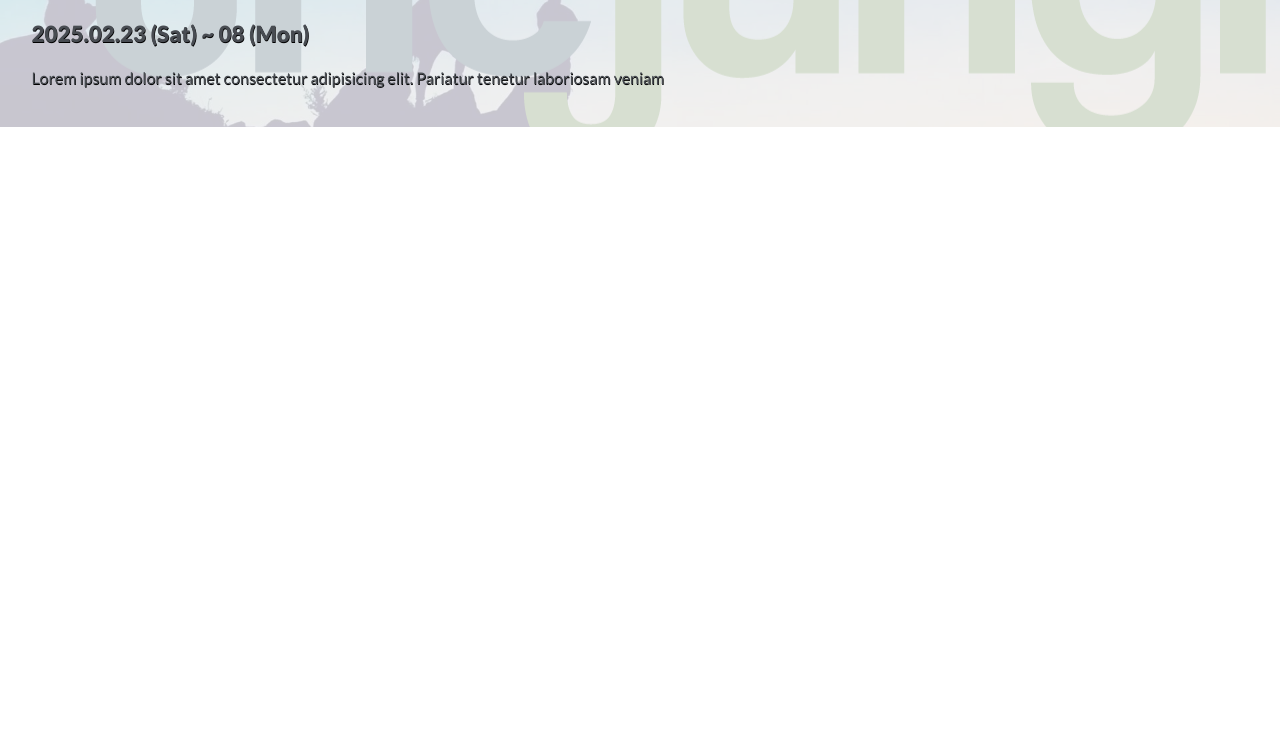
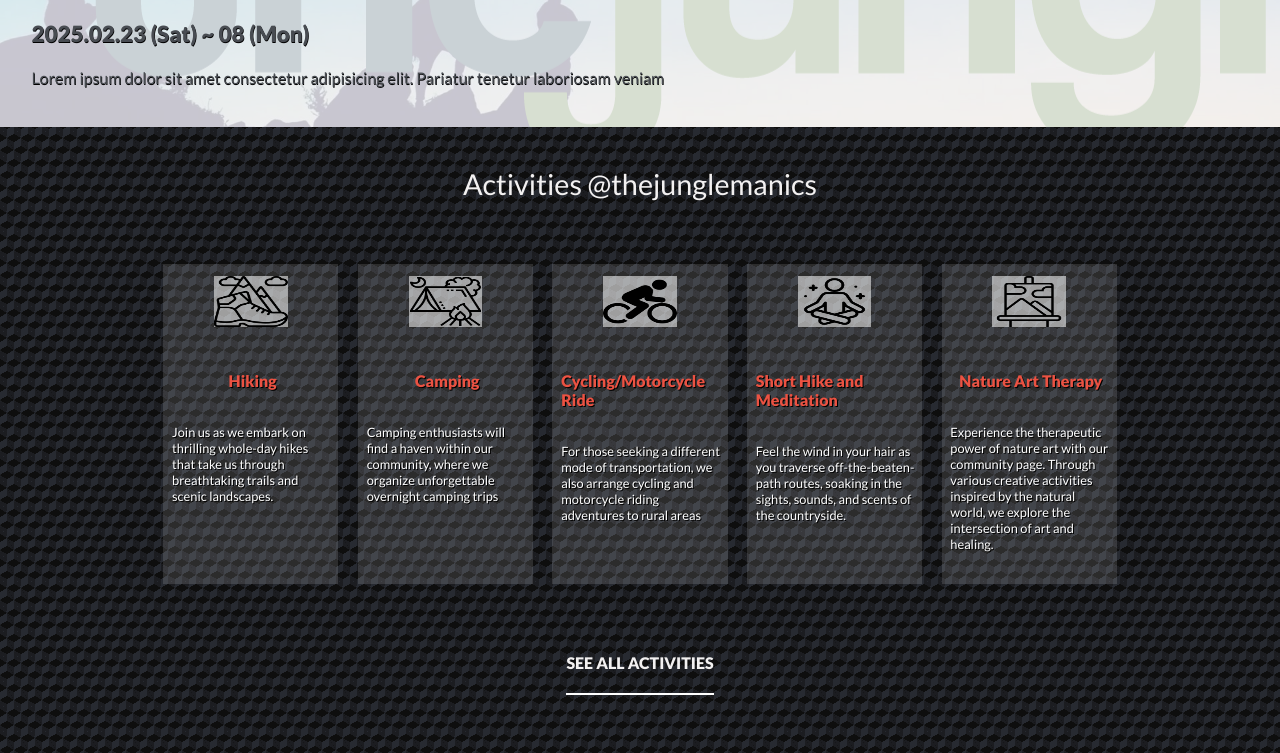
Before and after one commit to pushkar1995/capstone-project1.0, a website: page index.html in a window 1280 px wide. Shown: the part 444-1197 px from the top of the page. Before the commit the page ends 800 px from the top, so only its background shows below. Drawn offline with Linux system fonts and the light colour scheme.

Commit message:
Add Activity Card of Jungle Manics

```diff
--- a/index.html
+++ b/index.html
@@ -85,6 +85,69 @@
         </div>
     </section>
 
+    <section id='activities' class="main-activities-section">
+        <div class="activities-header-div">
+            <h3 class="activity-header">Activities @thejunglemanics</h3>
+        </div>
+        <div class="jm-activity-div">
+            <article class="jm-activity">
+                <div class="activity-icon"><img src="JM-Images/ActivitiesIcons/HikingIcon.png"></div>
+                <div class="activity-name">
+                    <h4>Hiking</h4>
+                </div>
+                <div class="activity-description">
+                    <p>Join us as we embark on thrilling whole-day hikes that take us through breathtaking trails and
+                        scenic landscapes.</p>
+                </div>
+            </article>
+            <article class="jm-activity">
+                <div class="activity-icon"><img src="JM-Images/ActivitiesIcons/CampingIcon.png"></div>
+                <div class="activity-name">
+                    <h4>Camping</h4>
+                </div>
+                <div class="activity-description">
+                    <p>Camping enthusiasts will find a haven within our community,
+                        where we organize unforgettable overnight camping trips</p>
+                </div>
+            </article>
+            <article class="jm-activity">
+                <div class="activity-icon"><img src="JM-Images/ActivitiesIcons/BicycleIcon.png"></div>
+                <div class="activity-name">
+                    <h4>Cycling/Motorcycle Ride</h4>
+                </div>
+                <div class="activity-description">
+                    <p>For those seeking a different mode of transportation, we also arrange cycling and motorcycle
+                        riding adventures to rural areas</p>
+                </div>
+            </article>
+            <article class="jm-activity">
+                <div class="activity-icon"><img src="JM-Images/ActivitiesIcons/MeditationIcon.png"></div>
+                <div class="activity-name">
+                    <h4>Short Hike and Meditation</h4>
+                </div>
+                <div class="activity-description">
+                    <p>Feel the wind in your hair as you traverse off-the-beaten-path routes, soaking in the sights,
+                        sounds, and scents of the countryside.
+                    </p>
+                </div>
+            </article>
+            <article class="jm-activity">
+                <div class="activity-icon"><img src="JM-Images/ActivitiesIcons/ArtTherapyIcon.png"></div>
+                <div class="activity-name">
+                    <h4>Nature Art Therapy</h4>
+                </div>
+                <div class="activity-description">
+                    <p>Experience the therapeutic power of nature art with our community page. Through various creative
+                        activities inspired by
+                        the natural world, we explore the intersection of art and healing. </p>
+                </div>
+            </article>
+        </div>
+        <div class="desktop-seeall-activities">
+            <h4>SEE ALL ACTIVITIES</h4>
+        </div>
+    </section>
+
     <script src="https://kit.fontawesome.com/bd350dc967.js" crossorigin="anonymous"></script>
 </body>
 
--- a/style.css
+++ b/style.css
@@ -111,8 +111,76 @@ body {
   color: #484c52;
 }
 
+.main-activities-section {
+  background-color: #272a31;
+  opacity: 1;
+  background-image: linear-gradient(30deg, #0e0e0e 12%, transparent 12.5%, transparent 87%, #0e0e0e 87.5%, #0e0e0e), linear-gradient(150deg, #0e0e0e 12%, transparent 12.5%, transparent 87%, #0e0e0e 87.5%, #0e0e0e), linear-gradient(30deg, #0e0e0e 12%, transparent 12.5%, transparent 87%, #0e0e0e 87.5%, #0e0e0e), linear-gradient(150deg, #0e0e0e 12%, transparent 12.5%, transparent 87%, #0e0e0e 87.5%, #0e0e0e), linear-gradient(60deg, #0e0e0e77 25%, transparent 25.5%, transparent 75%, #0e0e0e77 75%, #0e0e0e77), linear-gradient(60deg, #0e0e0e77 25%, transparent 25.5%, transparent 75%, #0e0e0e77 75%, #0e0e0e77);
+  background-size: 14px 25px;
+  background-position: 0 0, 0 0, 7px 12px, 7px 12px, 0 0, 7px 12px;
+  margin-top: -5%;
+  color: #f3f1f1;
+  display: flex;
+  flex-direction: column;
+  align-items: center;
+  justify-content: center;
+}
+
+.activities-header-div {
+  width: 50%;
+}
+
+.activity-header {
+  font-weight: 400;
+  padding: 7%;
+  text-align: center;
+  position: relative;
+  font-size: 1.2rem;
+  margin: 7%;
+  margin-top: 12%;
+}
+
+.jm-activity-div {
+  display: flex;
+  flex-direction: column;
+  align-items: center;
+  padding: 2%;
+}
+
+.jm-activity {
+  width: 90%;
+  background-color: #f3f3f321;
+  display: flex;
+  justify-content: center;
+  align-items: center;
+  margin: 1%;
+}
+
+.activity-icon {
+  width: 90%;
+}
+
+.activity-name {
+  color: #ec5242;
+  text-shadow: 1px 1px #000;
+  text-align: left;
+  padding-right: 2%;
+}
+
+.activity-description > p {
+  font-size: 0.8rem;
+  text-shadow: 1px 1px #000;
+  color: #fff;
+}
+
+.activity-icon > img {
+  background-color: #ffffff8a;
+  width: 70%;
+  height: 70%;
+}
+
 .desktop-topbar,
-.desktop-menu {
+.desktop-menu,
+.desktop-seeall-activities {
   display: none;
 }
 
@@ -127,7 +195,8 @@ body {
   }
 
   .desktop-topbar,
-  .desktop-menu {
+  .desktop-menu,
+  .desktop-seeall-activities {
     display: flex;
   }
 
@@ -177,6 +246,13 @@ body {
     height: 6vh;
   }
 
+  .about-h4 {
+    color: #ec5242;
+    font-size: 1.2rem;
+    font-weight: 400;
+    text-decoration: none;
+  }
+
   .customized-navitem {
     color: #ec5242;
     border: 0.3rem solid #ec5242;
@@ -218,4 +294,48 @@ body {
     font-size: 1.1rem;
     font-weight: 400;
   }
+
+  .activity-header {
+    font-size: 1.8rem;
+    margin-bottom: 0;
+    padding: 1.7rem;
+  }
+
+  .jm-activity-div {
+    display: flex;
+    flex-direction: row;
+    margin: 0 10% 0 10%;
+  }
+
+  .jm-activity {
+    display: flex;
+    flex-direction: column;
+    justify-content: flex-start;
+    align-items: center;
+    height: 40vh;
+  }
+
+  .activity-icon {
+    display: flex;
+    justify-content: center;
+    padding-top: 7%;
+    width: 60%;
+  }
+
+  .activity-name {
+    padding-left: 5%;
+    padding-right: 3%;
+  }
+
+  .activity-description {
+    padding-left: 5%;
+    padding-right: 3%;
+  }
+
+  .desktop-seeall-activities {
+    border-bottom: 2px solid #fff;
+    margin: 1%;
+    padding-bottom: 0;
+    margin-bottom: 4.5%;
+  }
 }
```
